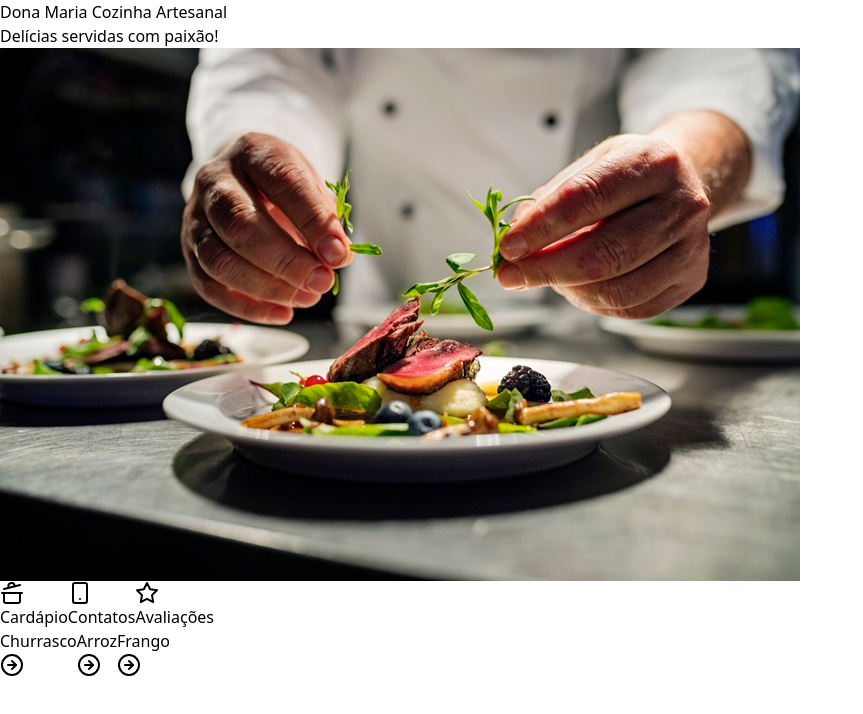
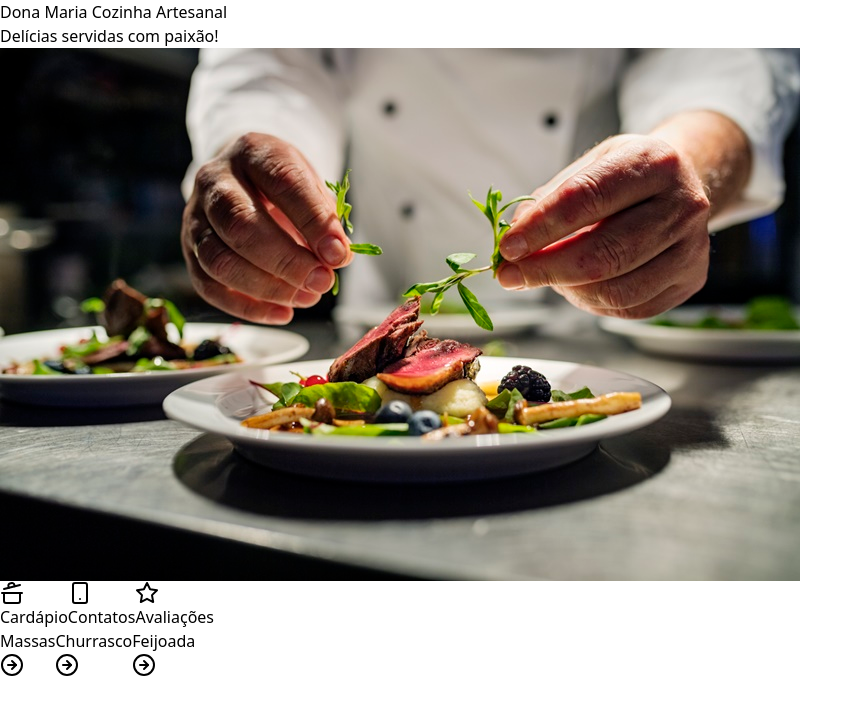
Before and after one commit to ByMota/DonaMariaCardapioDigital, a React (Vite) app: page / in a window 1280 px wide. Shown: the top 714 px of the page, without its empty margins (0-863 px from the left). Built offline with nearby package versions, Linux system fonts and the light colour scheme.

Commit message:
Feat: Cardapio

```diff
--- a/src/cardapioData.ts
+++ b/src/cardapioData.ts
@@ -1,63 +1,135 @@
 export interface CardapioProps {
-  prato: {
-    entrada: { item: string }[];
+  pratos: {
+    id: string;
+    titulo: string;
+    entrada?: { item: string }[];
     principal?: { item: string }[];
     acompanhamentos?: { item: string }[];
     sobremesa?: { item: string }[];
-  };
+  }[];
 }
 
 export const cardapioData: CardapioProps = {
-  prato: {
+  pratos: [
+    {
+      id: crypto.randomUUID(),
+      titulo: "Massas",
       entrada: [
         {
-        item: 'Pão de alho com ervas finas e queijo derretido.',
+          item: 'Bruschettas, Manjericão, Mussarela e Tomate',
         },
         {
-        item: "Salada Caprese: Tomates frescos, queijo de búfala e manjericão regados com azeite de oliva."
-      }
+          item: 'Cestinha de massa, Filo de queijo branco e Geleia de pimenta',
+        },
       ],
       principal: [
         {
-        item: 'Picanha suculenta grelhada no ponto perfeito.',
+          item: 'Penne, Fettuccine, Sofioli e Ravioli',
         },
         {
-        item: 'Costelinha de porco com molho barbecue artesanal.',
-      },
-      {
-        item: 'Linguiça artesanal temperada.',
-      },
-      {
-        item: 'Frango marinado com ervas e limão.',
+          item: 'Molho ao funghi, Molho de tomate fresco e manjericão, Molho 3 queijos e Molho Bolanhesa',
         },
       ],
       acompanhamentos: [
         {
-        item: 'Arroz branco soltinho.',
+          item: 'Pão italiano',
         },
         {
-        item: 'Farofa crocante.',
+          item: 'Salada caprese',
         },
         {
-        item: 'Arroz branco soltinho.',
-      },
-      {
-        item: 'Feijão tropeiro com bacon e linguiça.',
-      },
-      {
-        item: 'Salada de maionese com legumes frescos.',
+          item: 'Legumes salteado na manteiga',
         },
       ],
       sobremesa: [
         {
-        item: 'Espetinho de frutas frescas com calda de chocolate.',
+          item: 'Panna cotta de goiaba',
         },
         {
-        item: 'Pudim de leite condensado cremoso.',
+          item: 'Salame di cioccolato',
+        },
+      ],
     },
     {
-        item: 'Torta de limão com merengue.',
+      id: crypto.randomUUID(),
+      titulo: "Churrasco",
+      entrada: [
+        {
+          item: 'Pão de alho com queijo coalho.',
         },
       ],
-  }
-}
+      principal: [
+        {
+          item: 'Fraldinha, Maminha, Picanha, Alcatra, Linguiça, Coração de frango, Drumet e Ostrinha de frango e Panceta',
+        },
+      ],
+      acompanhamentos: [
+        {
+          item: 'Arroz branco',
+        },
+        {
+          item: 'Farofa de bacon',
+        },
+        {
+          item: 'Salada de maionese',
+        },
+        {
+          item: 'Vinagrete',
+        },
+        {
+          item: 'Salada verde',
+        },
+      ],
+      sobremesa: [
+        {
+          item: 'Banana grelhada com canela e açúcar',
+        },
+        {
+          item: 'Mousse de limão',
+        },
+      ],
+    },
+    {
+      id: crypto.randomUUID(),
+      titulo: "Feijoada",
+      entrada: [
+        {
+          item: 'Pastelzinho de queijo',
+        },
+        {
+          item: 'Caldo de feijão',
+        },
+      ],
+      principal: [
+        {
+          item: 'Feijoada light (calabresa, paio, bacon, lombro e costelinha)',
+        },
+        {
+          item: 'Feijoada completa (inclui pé e rabo de porco)',
+        },
+        {
+          item: 'Arroz branco',
+        },
+      ],
+      acompanhamentos: [
+        {
+          item: 'Farofa temperada',
+        },
+        {
+          item: 'Couve refogada',
+        },
+        {
+          item: 'Torresmo',
+        },
+      ],
+      sobremesa: [
+        {
+          item: 'Mousse de limão',
+        },
+        {
+          item: 'Fruta da estação',
+        },
+      ],
+    },
+  ],
+};
--- a/src/components/dialog.tsx
+++ b/src/components/dialog.tsx
@@ -1,58 +1,72 @@
 import { WhatsAppOutlined } from '@ant-design/icons';
 import * as dialog from '@radix-ui/react-dialog';
 import { ArrowRightCircle, X } from 'lucide-react';
-import { cardapioData } from '../cardapioData';
+import { CardapioProps } from '../cardapioData';
 
-interface DialogProps {
-  titulo: string
-}
 
-export function Dialog ({titulo}: DialogProps) {
+export function Dialog ({pratos}: CardapioProps) {
   return (
     <dialog.Root>
       <dialog.Trigger className="rounded-md  w-full shadow hover:shadow-inner p-5  mb-5 bg-white">
         <div className='flex justify-between'>
-          <h1 className='text-lg font-medium leading-6'>{titulo}</h1>
+        {pratos.map((item) => (
+            <h1 key={item.id} className='text-lg font-medium leading-6'>
+              {item.titulo}
+            </h1>
+          ))}
           <ArrowRightCircle />
         </div>
 
       </dialog.Trigger>
       <dialog.Portal>
         <dialog.Overlay className='inset-0 fixed bg-black/60 z-20'/>
-        <dialog.Content className='overflow-auto fixed inset-0 md:inset-auto md:left-1/2 md:top-1/2 md:-translate-x-1/2  md:-translate-y-1/2 md:max-w-[640px] md:h-[60vh] lg:h-[70vh] w-full bg-white md:rounded-md flex flex-col outline-none z-20 p-5'>
+        <dialog.Content className='overflow-auto fixed inset-0 md:inset-auto md:left-1/2 md:top-1/2 md:-translate-x-1/2  md:-translate-y-1/2 md:max-w-[640px]  w-full bg-white md:rounded-md flex flex-col outline-none z-20 p-5'>
         <dialog.DialogClose className='absolute right-0 top-0 p-1.5  text-slate-500 hover:text-red-500'>
             <X className='size-5'/>
           </dialog.DialogClose>
           <div className='mb-5'>
-            <h1 className='font-medium text-xl'>{titulo}</h1>
+            {pratos.map((item) => (
+              <h1 key={item.id} className='font-medium text-xl'>
+                {item.titulo}
+              </h1>
+            ))}
             <p>Confira nosso cardápio</p>
             <h2 className='font-medium'>Entrada:</h2>
             <ul className='list-disc list-inside'>
-              {cardapioData.prato.entrada.map((item, index) => (
-                <li key={index}>{item.item}</li>
+              {pratos.map((item) => (
+                item.entrada?.map((entradas) => (
+                  <li key={item.id}>{entradas.item}</li>
+                ))
               ))}
             </ul>
             <h2 className='font-medium'>Prato Principal:</h2>
             <ul className='list-disc list-inside'>
-              {cardapioData.prato.principal?.map((item, index) => (
-                  <li key={index}>{item.item}</li>
+              {pratos.map((item) => (
+                item.principal?.map((principal) => (
+                  <li key={item.id}>{principal.item}</li>
+                ))
               ))}
             </ul>
             <h2 className='font-medium'>Acompanhamentos:</h2>
             <ul className='list-disc list-inside'>
-              {cardapioData.prato.acompanhamentos?.map((item, index) => (
-                  <li key={index}>{item.item}</li>
+              {pratos.map((item) => (
+                item.acompanhamentos?.map((acompanhamentos) => (
+                  <li key={item.id}>{acompanhamentos.item}</li>
+                ))
               ))}
             </ul>
             <h2 className='font-medium'>Sobremesa:</h2>
             <ul className='list-disc list-inside'>
-              {cardapioData.prato.sobremesa?.map((item, index) => (
-                  <li key={index}>{item.item}</li>
+              {pratos.map((item) => (
+                item.sobremesa?.map((sobremesa) => (
+                  <li key={item.id}>{sobremesa.item}</li>
+                ))
               ))}
             </ul>
           </div>
+          {pratos.map((titulo) => (
               <a
-          href={`https://wa.me/5511999628634/?text=Ol%C3%A1,%20estou%20interessado%20em:%20*${titulo}*`}
+              href={`https://wa.me/5511999628634/?text=Ol%C3%A1,%20estou%20interessado%20em:%20*${titulo.titulo}*`}
               className='bg-lime-500 py-2 rounded-md w-full block text-center font-medium text-white hover:bg-lime-600 transition-colors'
               >
               <span className='flex items-center justify-center gap-2'>
@@ -60,6 +74,8 @@ export function Dialog ({titulo}: DialogProps) {
                 Fale conosco!
               </span>
               </a>
+            ))
+          }
         </dialog.Content>
       </dialog.Portal>
     </dialog.Root>
--- a/src/components/tabs.tsx
+++ b/src/components/tabs.tsx
@@ -2,6 +2,8 @@ import * as Tab from '@radix-ui/react-tabs';
 import { FacebookOutlined, InstagramOutlined,WhatsAppOutlined } from '@ant-design/icons';
 import {Smartphone, CookingPot, Star} from 'lucide-react'
 import { Dialog } from './dialog';
+import { cardapioData } from '../cardapioData';
+import GoogleReviews from './googleReviews';
 export function Tabs() {
   return (
       <Tab.Root
@@ -35,9 +37,12 @@ export function Tabs() {
           className="grow p-5 bg-gray-50 rounded-b-md outline-none focus:shadow-[0_0_0_2px] focus:shadow-black"
           value="tab1"
         >
-          <Dialog titulo='Churrasco'/>
+          {cardapioData.pratos.map((prato) => (
+            <Dialog key={prato.id} pratos={[prato]} />
+          ))}
+          {/* <Dialog titulo='Churrasco'/>
           <Dialog titulo='Arroz'/>
-          <Dialog titulo='Frango'/>
+          <Dialog titulo='Frango'/> */}
         </Tab.Content>
         <Tab.Content
           className="grow p-5 bg-gray-50 rounded-b-md outline-none focus:shadow-[0_0_0_2px] focus:shadow-black"
@@ -66,7 +71,8 @@ export function Tabs() {
           value="tab3"
         >
           <div className='flex justify-center'>
-            <iframe src="https://www.google.com/maps/embed?pb=!1m18!1m12!1m3!1d139659.12286090016!2d-46.7633780908815!3d-23.525087843845213!2m3!1f0!2f0!3f0!3m2!1i1024!2i768!4f13.1!3m3!1m2!1s0x8bf9b5f8d0d14d5d%3A0x7bbb40745797029d!2sDona%20Maria%20Cozinha%20Artesanal%20-%20Personal%20Chef!5e0!3m2!1spt-BR!2sbr!4v1707594053171!5m2!1spt-BR!2sbr"  height="300" loading="lazy"/>
+            {/* <iframe src="https://www.google.com/maps/embed?pb=!1m18!1m12!1m3!1d139659.12286090016!2d-46.7633780908815!3d-23.525087843845213!2m3!1f0!2f0!3f0!3m2!1i1024!2i768!4f13.1!3m3!1m2!1s0x8bf9b5f8d0d14d5d%3A0x7bbb40745797029d!2sDona%20Maria%20Cozinha%20Artesanal%20-%20Personal%20Chef!5e0!3m2!1spt-BR!2sbr!4v1707594053171!5m2!1spt-BR!2sbr"  height="300" loading="lazy"/> */}
+            <GoogleReviews/>
           </div>
         </Tab.Content>
       </Tab.Root>
```
Lines whose indentation alone changed are shown as unchanged.
